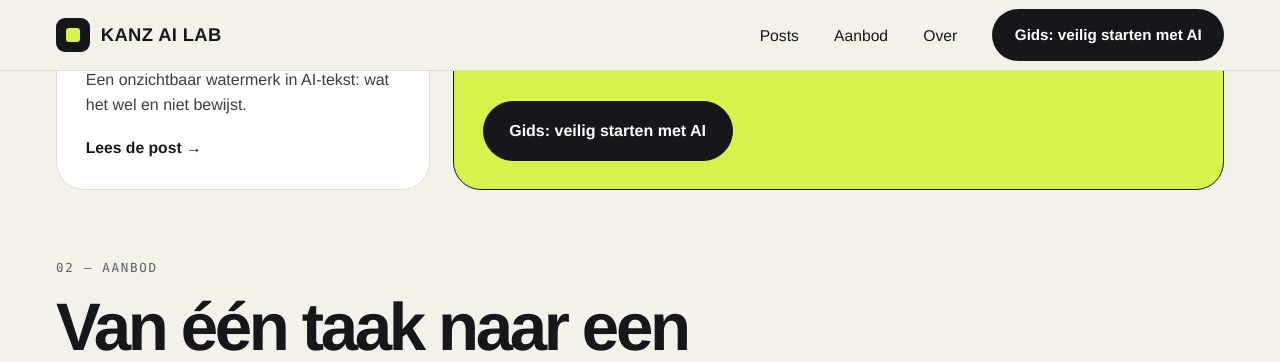
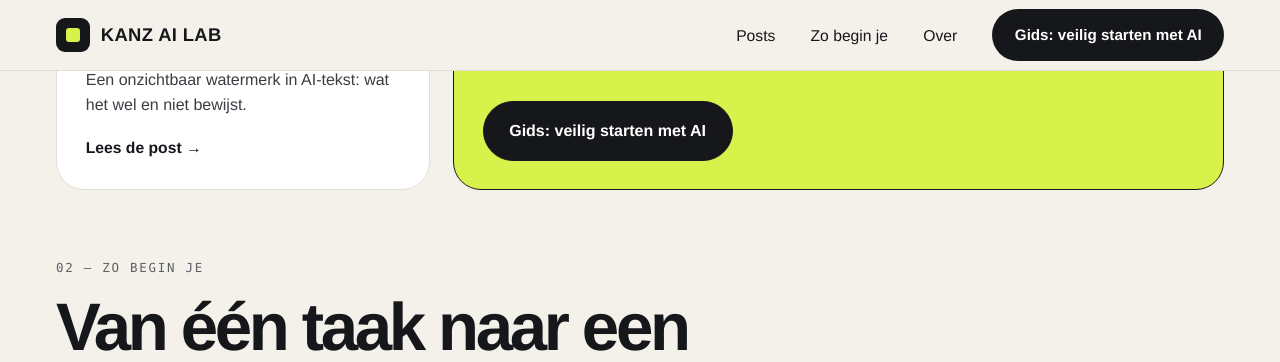
Before and after one commit to kanz-ai-lab-nl/kanz-ai-lab-nl.github.io, a Jekyll site: the page index.html, which Jekyll copies as it is, in a window 1280 px wide and 900 px high, scrolled down 1759 px. Shown: the top 362 px of the window. Built offline with Jekyll 4.4.1, drawn with Linux system fonts in a browser that asks for light colours.

Commit message:
Taak 4: Aanbod wordt Zo begin je (homepage)

```diff
--- a/index.html
+++ b/index.html
@@ -5,7 +5,7 @@
 <meta property="og:title" content="KANZ AI Lab: veilig en nuchter starten met AI"><meta property="og:description" content="Gratis, praktische AI-gidsen voor Nederlandse zzp'ers en kleine bedrijven."><meta property="og:type" content="website"><meta property="og:locale" content="nl_NL"><meta property="og:site_name" content="KANZ AI Lab"><meta property="og:url" content="https://kanz-ai-lab-nl.github.io/"><meta property="og:image" content="https://kanz-ai-lab-nl.github.io/img/cover-gids.png"><meta property="og:image:width" content="1600"><meta property="og:image:height" content="900"><meta name="twitter:card" content="summary_large_image">
 <link rel="icon" href="/favicon.ico"><link rel="stylesheet" href="/assets/kanz.css"><link rel="stylesheet" href="/assets/home.css"></head>
 <body class="home">
-<header class="top"><div class="w"><a class="brand" href="/"><i></i>KANZ AI Lab</a><div class="menu"><nav aria-label="Menu"><a href="/#posts">Posts</a><a href="/#aanbod">Aanbod</a><a href="/#over">Over</a></nav><a class="cta" href="/gids/">Gids: veilig starten met AI</a></div><details class="mm"><summary>Menu</summary><div class="mi"><nav aria-label="Menu"><a href="/#posts">Posts</a><a href="/#aanbod">Aanbod</a><a href="/#over">Over</a></nav><a class="cta" href="/gids/">Gids: veilig starten met AI</a></div></details></div></header>
+<header class="top"><div class="w"><a class="brand" href="/"><i></i>KANZ AI Lab</a><div class="menu"><nav aria-label="Menu"><a href="/#posts">Posts</a><a href="/#aanbod">Zo begin je</a><a href="/#over">Over</a></nav><a class="cta" href="/gids/">Gids: veilig starten met AI</a></div><details class="mm"><summary>Menu</summary><div class="mi"><nav aria-label="Menu"><a href="/#posts">Posts</a><a href="/#aanbod">Zo begin je</a><a href="/#over">Over</a></nav><a class="cta" href="/gids/">Gids: veilig starten met AI</a></div></details></div></header>
 <div class="hero" id="top"><div class="w">
 <div><p class="mono kick">AI-gidsen voor zzp'ers</p><h1>Veilig en nuchter starten met AI.</h1><p class="lead">Korte gidsen en werkbladen voor kleine ondernemers. Eén taak, eigen controles, geen verkooppraat.</p>
 <div class="acts"><a class="b1" href="/gids/">Gids: veilig starten met AI &rarr;</a><a class="b2" href="#posts">Bekijk de posts</a></div></div>
@@ -25,7 +25,7 @@
 <a class="card" href="/watermerk/"><div class="ct"><span class="ico"><svg viewBox="0 0 24 24" aria-hidden="true"><rect x="4" y="5" width="16" height="14" rx="2"/><path d="M8 10h8M8 14h5"/></svg></span><span>04</span></div><h3>Nieuwste post</h3><p>Een onzichtbaar watermerk in AI-tekst: wat het wel en niet bewijst.</p><span class="go">Lees de post &rarr;</span></a>
 <div class="lime"><h3>Geen cursus. Geen verkooppraat.</h3><p>Gewoon een gids en een werkblad. Je test met fictieve gegevens, schrijft je controles vooraf op en beslist zelf.</p><a class="btn" href="/gids/">Gids: veilig starten met AI</a></div>
 </div></section>
-<section class="s" id="aanbod"><span id="alle-onderdelen"></span><div class="sh"><div><span class="mono">02 &mdash; Aanbod</span><h2>Van één taak naar een eerlijk cijfer.</h2></div><p>Drie stappen, in je eigen tempo.</p></div>
+<section class="s" id="aanbod"><span id="alle-onderdelen"></span><div class="sh"><div><span class="mono">02 &mdash; Zo begin je</span><h2>Van één taak naar een eerlijk cijfer.</h2></div><p>Drie stappen, in je eigen tempo.</p></div>
 <div class="steps">
 <div><span class="mono">Stap 01</span><h3>Lees de gids</h3><p>Welke taak past, wat je niet invoert, hoe je de uitkomst controleert.</p><a href="/gids/">Naar de gids &rarr;</a></div>
 <div><span class="mono">Stap 02</span><h3>Maak een mini-proef</h3><p>Vul Taakkaart 01 in voor één taak die jij elke week doet.</p><a href="/taakkaarten/veilige-mini-proef/">Naar Taakkaart 01 &rarr;</a></div>
```
